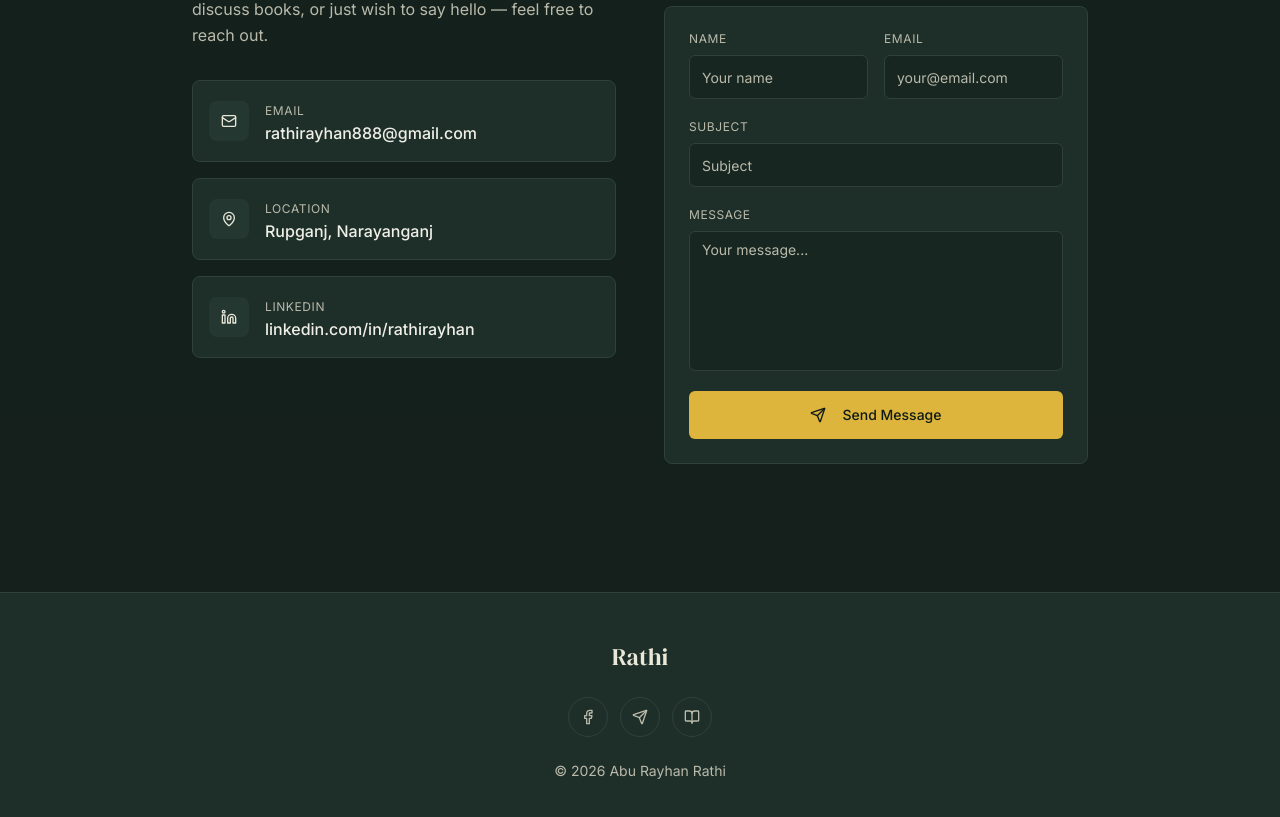
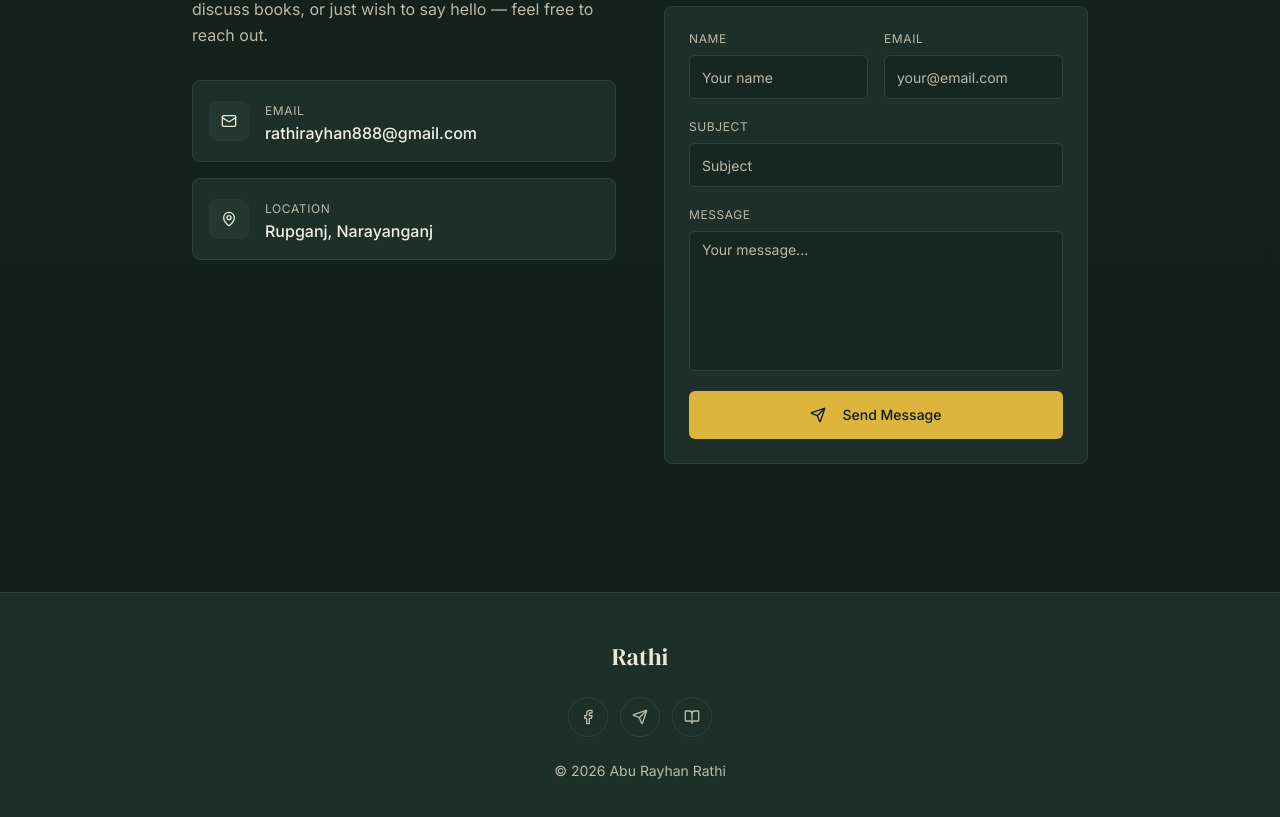
Before and after one commit to shahdab212/my-portfolio-website, a React (Vite) app: page / in a window 1280 px wide. Shown: the part 3466-4283 px from the top of the page. Built offline with nearby package versions, Linux system fonts and the light colour scheme; no server answers; the HTML template or start-up script is replaced by a standard one.

Commit message:
Update ContactSection.tsx

```diff
--- a/src/components/ContactSection.tsx
+++ b/src/components/ContactSection.tsx
@@ -21,12 +21,6 @@ const contactInfo = [
     label: "Location",
     value: "Rupganj, Narayanganj",
     href: null,
-  },
-  {
-    icon: Linkedin,
-    label: "LinkedIn",
-    value: "linkedin.com/in/rathirayhan",
-    href: "https://www.linkedin.com/in/rathirayhan",
   },
 ];
 
```
